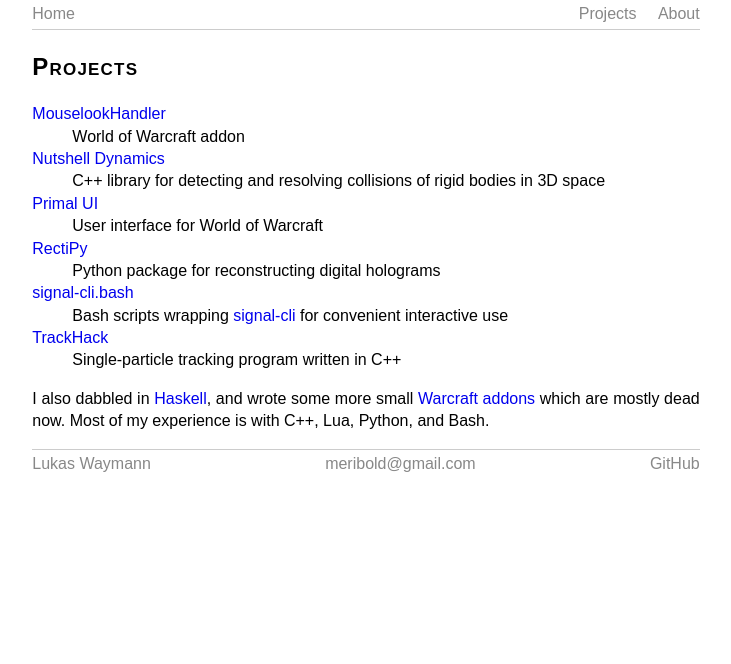
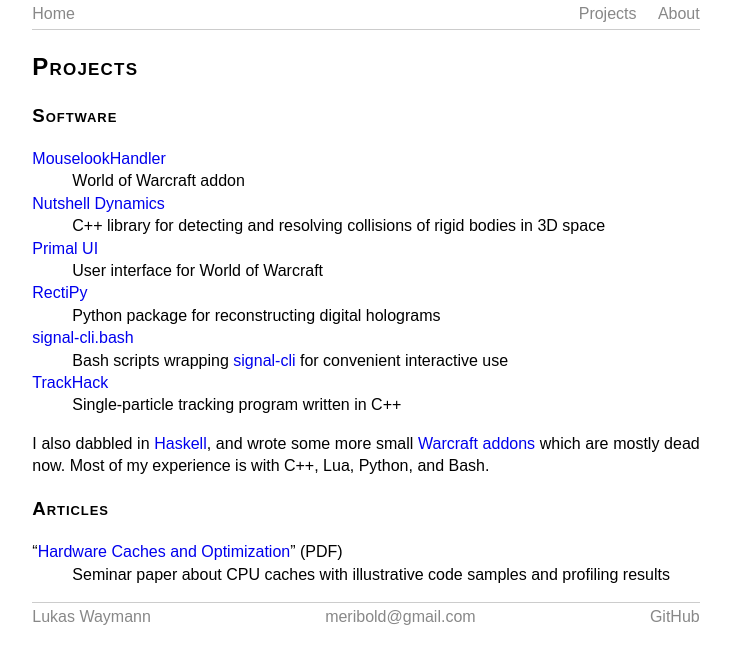
Before and after one commit to meribold/meribold.org, a Jekyll site: the page built from projects.md, in a window 1280 px wide. Shown: the top 664 px of the page, without its empty margins (274-1005 px from the left). Built offline with Jekyll 4.4.1, drawn with Linux system fonts in a browser that asks for light colours.

Commit message:
Add my seminar paper about CPU caches

```diff
--- a/projects.md
+++ b/projects.md
@@ -1,11 +1,16 @@
 ---
 layout: page
 title: Projects
-last_modified_at: 2017-09-12
+description: A list of programs I wrote and other projects.
+last_modified_at: 2017-10-09
 permalink: /projects/
 ---
 
-<!-- Write something here? -->
+<!-- TODO: write something here? -->
+
+## Software
+
+<!-- TODO: write something here? -->
 
 {% for project in site.projects %}
 [{{ project.title | escape }}]({{ project.url | relative_url }})
@@ -21,6 +26,13 @@ For a C++ class in university, I wrote a crude, interactive [ecosystem
 simulation][flutterrust] with an infinite, procedurally generated map.
 -->
 
+## Articles
+
+"[Hardware Caches and Optimization][1]" (PDF)
+: Seminar paper about CPU caches with illustrative code samples and profiling results
+
+[1]: {{ site.url }}/assets/cache-paper.pdf
+
 [curse]: https://mods.curse.com/members/meribold/projects
 [curseforge]: https://wow.curseforge.com/members/meribold/projects
 [haskell-experiments]: https://github.com/meribold/haskell-experiments
```
Also changed, not shown: 1 other file.
